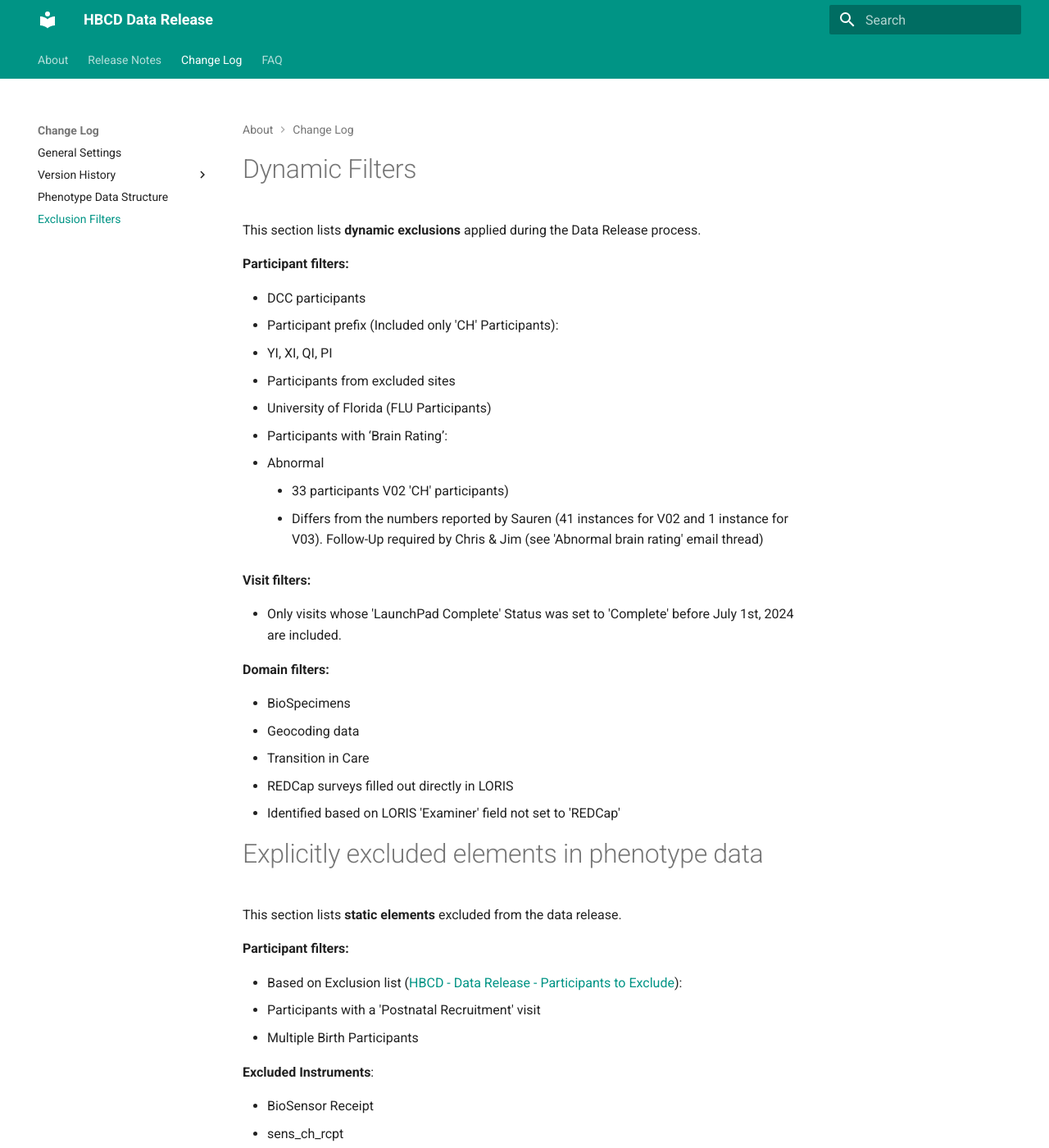
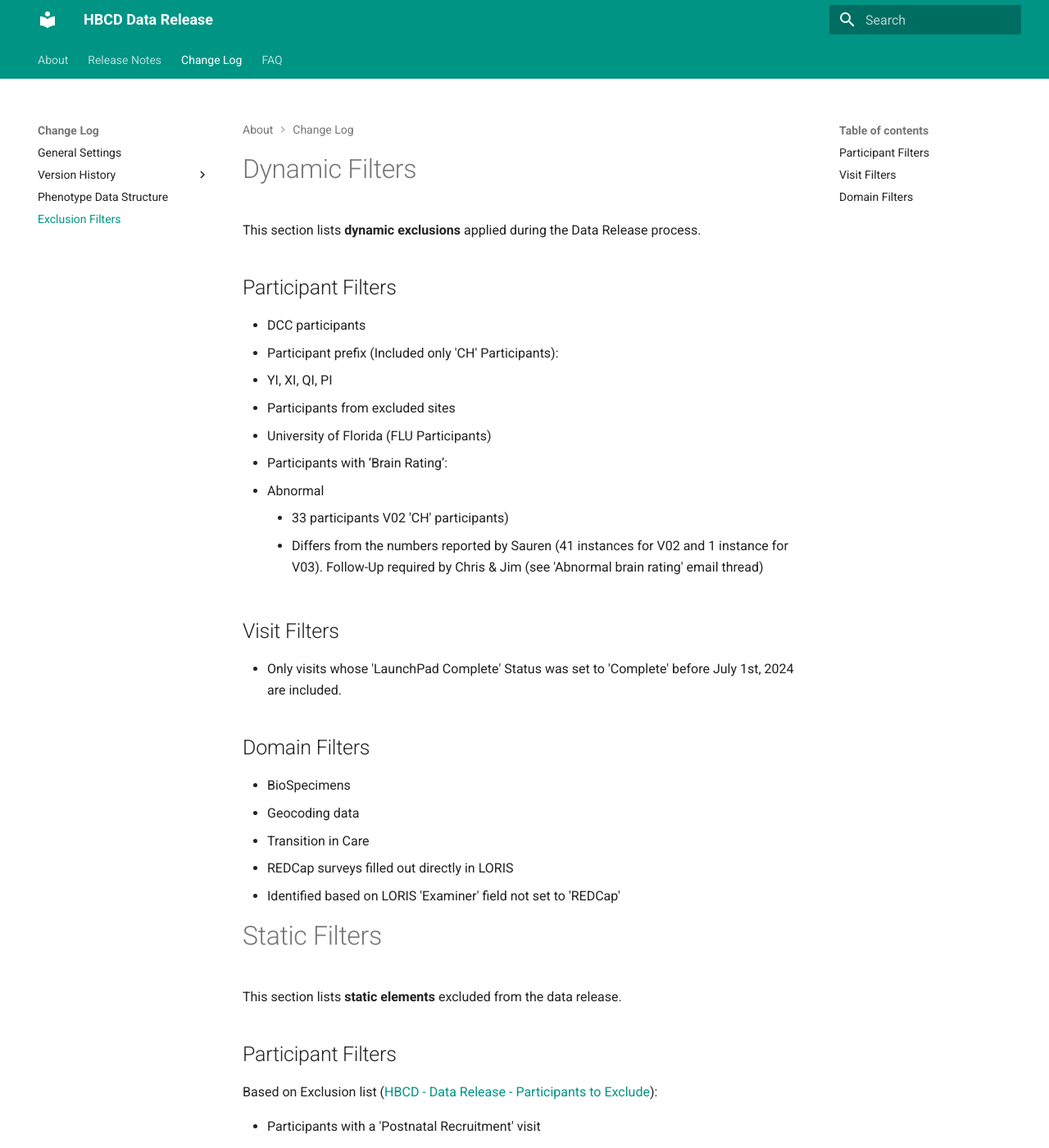
Before and after one commit to mattcieslak/hbcd-docs, an MkDocs documentation site: the page built from docs/changelog/filters.md, in a window 1280 px wide and 1400 px high. Shown: the whole window at 82% size. Built offline with MkDocs 1.6.1 and Material for MkDocs 9.7.7, drawn with Linux system fonts in a browser that asks for light colours; some of the changed text lies outside the part shown.

Commit message:
filter change log

```diff
--- a/docs/changelog/filters.md
+++ b/docs/changelog/filters.md
@@ -1,8 +1,7 @@
 # Dynamic Filters
 This section lists **dynamic exclusions** applied during the Data Release process.
 
-**Participant filters:**
-
+## Participant Filters
 * DCC participants
 * Participant prefix (Included only 'CH' Participants):
   * YI, XI, QI, PI
@@ -13,99 +12,93 @@ This section lists **dynamic exclusions** applied during the Data Release proces
     * 33 participants V02 'CH' participants)
     * Differs from the numbers reported by Sauren (41 instances for V02 and 1 instance for V03). Follow-Up required by Chris & Jim (see 'Abnormal brain rating' email thread)
 
-**Visit filters:**
-
+## Visit Filters
 * Only visits whose 'LaunchPad Complete' Status was set to 'Complete' before July 1st, 2024 are included.
 
-**Domain filters:**
-
+## Domain Filters
 * BioSpecimens
 * Geocoding data
 * Transition in Care
 * REDCap surveys filled out directly in LORIS
   * Identified based on LORIS 'Examiner' field not set to 'REDCap'
 
-# Explicitly excluded elements in phenotype data
+# Static Filters
 This section lists **static elements** excluded from the data release.
 
-**Participant filters:**
+## Participant Filters
+Based on Exclusion list ([HBCD - Data Release - Participants to Exclude](https://docs.google.com/spreadsheets/d/16jKl8BMqCFLqjXovIhzSUDJYh6lzT3ExPuVy6iUnV3E/edit?gid=0#gid=0)):
 
-* Based on Exclusion list ([HBCD \- Data Release - Participants to Exclude](https://docs.google.com/spreadsheets/d/16jKl8BMqCFLqjXovIhzSUDJYh6lzT3ExPuVy6iUnV3E/edit?gid=0#gid=0)):
   * Participants with a 'Postnatal Recruitment' visit
   * Multiple Birth Participants
 
-**Excluded Instruments**:
+## Excluded Instruments
+* BioSensor Receipt
+  * sens_ch_rcpt
+* EEG Acquisition Checklists
+  * eeg_ch_chkl
+  * eeg_ch_chkl_1
+  * eeg_ch_chkl_2
+* MRI Checklists
+  * mri_ra_chkl_data
+  * mri_ra_chkl_scan
+* MRI Pre/Post Scan Prep
+  * mri_ra_prep
+* NIH Baby Toolbox
+  * ncl_ch_nbtb
+* Participant Feedback
+  * adm_cg_fb
+* RA Feedback
+  * adm_ra_fb
+* Participant Alerts
+  * admin_alert
+* TLFB (Timeline Follow Back)
+  * pex_ch_tlfb
+* Transitions in Care Questionnaire
+  * sed_cg_tic
+* Visit Data
+  * adm_fd_visitdata
+* Visit Start
+  * visit_start
+* Urgent Events
+  * adm_fd_urgent
 
-* BioSensor Receipt
-  * sens\_ch\_rcpt
-* EEG Acquisition Checklists
-  * eeg\_ch\_chkl
-  * eeg\_ch\_chkl\_1
-  * eeg\_ch\_chkl\_2
-* MRI Checklists
-  * mri\_ra\_chkl\_data
-  * mri\_ra\_chkl\_scan
-* MRI Pre/Post Scan Prep
-  * mri\_ra\_prep
-* NIH Baby Toolbox
-  * ncl\_ch\_nbtb
-* Participant Feedback
-  * adm\_cg\_fb
-* RA Feedback
-  * adm\_ra\_fb
-* Participant Alerts
-  * admin\_alert
-* TLFB (Timeline Follow Back)
-  * pex\_ch\_tlfb
-* Transitions in Care Questionnaire
-  * sed\_cg\_tic
-* Visit Data
-  * adm\_fd\_visitdata
-* Visit Start
-  * visit\_start
-* Urgent Events
-  * adm\_fd\_urgent
-
-**Excluded instrument fields:**
-
+## Excluded instrument fields
 * Examiner (Examiner)
 * Date of Birth (DOB)
-* Date of Administration (Date\_taken)
-* Start timestamp (timestamp\_start)
-* Stop timestamp (timestamp\_stop)
-* REDCap timestamp (timestamp\_redcap\_locked)
+* Date of Administration (Date_taken)
+* Start timestamp (timestamp_start)
+* Stop timestamp (timestamp_stop)
+* REDCap timestamp (timestamp_redcap_locked)
 * Clinical Alerts
 * REDCap Complete status ('complete').
 * Scannable codes (BioSamples codes, tracking Nos, etc...)
 
-**Field Conversions**
+# Field Conversions
 
 * V01 conversions:
   * The 'Sex' field for participants with only a V01 visit changed to 'Other'
-  * For V01, all “Candidate\_Age” values are replaced with “n/a”
+  * For V01, all “Candidate_Age” values are replaced with “n/a”
 * Empty string “” or missing values replaced with the default ReproSchema-compliant string “n/a”
 * 'Candidate age at Administration' converted from 'months' to 'years' with a 3 decimal point precision (for all visits other than V01)
 * Extreme/Out of range values converted to ‘n/a’. Current threshold conversions:
-  * Pex Bm Healthv2 Inf (‘pex\_bm\_healthv2\_inf’) instrument:
-    * Field “001\_i\_01”: higher than 16\.
-    * Field “001\_i\_02”: higher than 66\.
+  * Pex Bm Healthv2 Inf (‘pex_bm_healthv2_inf’) instrument:
+    * Field “001_i_01”: higher than 16.
+    * Field “001_i_02”: higher than 66.
     * Field “002”: outside of range 12-51.
-    * Field “002\_i\_01”: outside of range 30-130.
+    * Field “002_i_01”: outside of range 30-130.
 
 # Upcoming/Pending Filters
-**Pending Field filters:**
-
+## Pending Field filters
 * Brain Rating associated fields
 * Open text fields (Custom per instrument. Check on a case by case basis)
-* Fields in 'HBCD\_Include\_vs\_not\_Include' tab of the '[Internal Facing](https://docs.google.com/spreadsheets/d/1qKuhIvogkOCVg-lDk30WKd5tfF0xuy-ChubOBSqOYNQ/edit?gid=1013027810#gid=1013027810)' document
+* Fields in 'HBCD_Include_vs_not_Include' tab of the '[Internal Facing](https://docs.google.com/spreadsheets/d/1qKuhIvogkOCVg-lDk30WKd5tfF0xuy-ChubOBSqOYNQ/edit?gid=1013027810#gid=1013027810)' document
 
-**Upcoming:**
-
-* Change '\_i\_' to '\_\_' in Data Dictionary
+## Upcoming
+* Change '_i_' to '__' in Data Dictionary
 * Gestational Age at Administration'
 * Optional Secondary Age for MRI 'scans.tsv'
-* scans.tsv file – MRI \-  'Candidate Age at Administration' based on jittered DoB in ‘Years’ with three decimal point precision
-* scans.tsv file – EEG \- 'Candidate Age at Administration' based on jittered DoB in ‘Years’ with three decimal point precision
+* scans.tsv file – MRI -  'Candidate Age at Administration' based on jittered DoB in ‘Years’ with three decimal point precision
+* scans.tsv file – EEG - 'Candidate Age at Administration' based on jittered DoB in ‘Years’ with three decimal point precision
 
 **Logs**
 
@@ -116,108 +109,105 @@ The following logs are generated for double-checking purposes (Logs are not shar
 * Discrepancies in Participants queried from database vs the .tsv list of participants from assembly bids (based on the MRI pipeline)
 * Log of errors found during parsing of data release data dump
 
-**Embedded instrument data files**
-
+# Embedded instrument data files
 These are the instruments/fields that were included in the release.
 
-**V1.1:**
+## V1.1
+* biosample_urine.json
+* biosample_urine.tsv
 
-* biosample\_urine.json
-* biosample\_urine.tsv
-
-**V1.0:**
-
-* adm\_bm\_screen.json
-* adm\_bm\_screen.tsv
-* mh\_cg\_erica\_3\_7m.json
-* mh\_cg\_erica\_3\_7m.tsv
-* mh\_cg\_erica\_7\_9m.json
-* mh\_cg\_erica\_7\_9m.tsv
-* mh\_cg\_erica\_cons\_3\_7m.json
-* mh\_cg\_erica\_cons\_3\_7m.tsv
-* mh\_cg\_erica\_cons\_7\_9m.json
-* mh\_cg\_erica\_cons\_7\_9m.tsv
-* mh\_cg\_erica\_fcm\_3\_7m.json
-* mh\_cg\_erica\_fcm\_3\_7m.tsv
-* mh\_cg\_erica\_fcm\_7\_9m.json
-* mh\_cg\_erica\_fcm\_7\_9m.tsv
-* mh\_cg\_erica\_fcm\_adm\_3\_7m.json
-* mh\_cg\_erica\_fcm\_adm\_3\_7m.tsv
-* mh\_cg\_erica\_fcm\_adm\_7\_9m.json
-* mh\_cg\_erica\_fcm\_adm\_7\_9m.tsv
-* mh\_cg\_erica\_rel\_3\_7m.json
-* mh\_cg\_erica\_rel\_3\_7m.tsv
-* mh\_cg\_erica\_rel\_7\_9m.json
-* mh\_cg\_erica\_rel\_7\_9m.tsv
-* mh\_cg\_ibqr.json
-* mh\_cg\_ibqr.tsv
-* mh\_cg\_mapdb\_i\_inf.json
-* mh\_cg\_mapdb\_i\_inf.tsv
-* mh\_cg\_pms\_i\_cc\_i\_inf.json
-* mh\_cg\_pms\_i\_cc\_i\_inf.tsv
-* ncl\_cg\_spm2\_i\_inf.json
-* ncl\_cg\_spm2\_i\_inf.tsv
-* ncl\_ch\_mlds.json
-* ncl\_ch\_mlds.tsv
-* nt\_ch\_sens\_i\_qtn\_1.json
-* nt\_ch\_sens\_i\_qtn\_1.tsv
-* nt\_ch\_sens\_i\_qtn\_2.json
-* nt\_ch\_sens\_i\_qtn\_2.tsv
-* nt\_ch\_sens\_i\_qtn\_3.json
-* nt\_ch\_sens\_i\_qtn\_3.tsv
-* nt\_pa\_gabi\_rcpt.json
-* nt\_pa\_gabi\_rcpt.tsv
-* nt\_pa\_gabi\_setup.json
-* nt\_pa\_gabi\_setup.tsv
-* pex\_bm\_apa.json
-* pex\_bm\_apa.tsv
-* pex\_bm\_assistv1.json
-* pex\_bm\_assistv1.tsv
-* pex\_bm\_assistv2.json
-* pex\_bm\_assistv2.tsv
-* pex\_bm\_assistv3.json
-* pex\_bm\_assistv3.tsv
-* pex\_bm\_epds.json
-* pex\_bm\_epds.tsv
-* pex\_bm\_health\_preg\_i\_chroncond.json
-* pex\_bm\_health\_preg\_i\_chroncond.tsv
-* pex\_bm\_health\_preg\_i\_erhosp.json
-* pex\_bm\_health\_preg\_i\_erhosp.tsv
-* pex\_bm\_health\_preg\_i\_exp\_i\_vacc.json
-* pex\_bm\_health\_preg\_i\_exp\_i\_vacc.tsv
-* pex\_bm\_health\_preg\_i\_healthhx.json
-* pex\_bm\_health\_preg\_i\_healthhx.tsv
-* pex\_bm\_health\_preg\_i\_illness.json
-* pex\_bm\_health\_preg\_i\_illness.tsv
-* pex\_bm\_health\_preg\_i\_meds.json
-* pex\_bm\_health\_preg\_i\_meds.tsv
-* pex\_bm\_healthv2\_inf.json
-* pex\_bm\_healthv2\_inf.tsv
-* pex\_bm\_healthv2\_preg.json
-* pex\_bm\_healthv2\_preg.tsv
-* pex\_bm\_psych.json
-* pex\_bm\_psych.tsv
-* pex\_bm\_str\_i\_ptsd.json
-* pex\_bm\_str\_i\_ptsd.tsv
-* ph\_cg\_phx\_i\_bfh.json
-* ph\_cg\_phx\_i\_bfh.tsv
-* ph\_ch\_anthro.json
-* ph\_ch\_anthro.tsv
-* sed\_bm\_bfy.json
-* sed\_bm\_bfy.tsv
-* sed\_bm\_demo.json
-* sed\_bm\_demo.tsv
-* sed\_bm\_ehits.json
-* sed\_bm\_ehits.tsv
-* sed\_bm\_nbhsaf.json
-* sed\_bm\_nbhsaf.tsv
-* sed\_bm\_paces.json
-* sed\_bm\_paces.tsv
-* sed\_bm\_phx\_i\_discr.json
-* sed\_bm\_phx\_i\_discr.tsv
-* sed\_bm\_strsup.json
-* sed\_bm\_strsup.tsv
-* sed\_cg\_foodins.json
-* sed\_cg\_foodins.tsv
-* sens\_ch\_setup.json
-* sens\_ch\_setup.tsv
+## V1.0
+* adm_bm_screen.json
+* adm_bm_screen.tsv
+* mh_cg_erica_3_7m.json
+* mh_cg_erica_3_7m.tsv
+* mh_cg_erica_7_9m.json
+* mh_cg_erica_7_9m.tsv
+* mh_cg_erica_cons_3_7m.json
+* mh_cg_erica_cons_3_7m.tsv
+* mh_cg_erica_cons_7_9m.json
+* mh_cg_erica_cons_7_9m.tsv
+* mh_cg_erica_fcm_3_7m.json
+* mh_cg_erica_fcm_3_7m.tsv
+* mh_cg_erica_fcm_7_9m.json
+* mh_cg_erica_fcm_7_9m.tsv
+* mh_cg_erica_fcm_adm_3_7m.json
+* mh_cg_erica_fcm_adm_3_7m.tsv
+* mh_cg_erica_fcm_adm_7_9m.json
+* mh_cg_erica_fcm_adm_7_9m.tsv
+* mh_cg_erica_rel_3_7m.json
+* mh_cg_erica_rel_3_7m.tsv
+* mh_cg_erica_rel_7_9m.json
+* mh_cg_erica_rel_7_9m.tsv
+* mh_cg_ibqr.json
+* mh_cg_ibqr.tsv
+* mh_cg_mapdb_i_inf.json
+* mh_cg_mapdb_i_inf.tsv
+* mh_cg_pms_i_cc_i_inf.json
+* mh_cg_pms_i_cc_i_inf.tsv
+* ncl_cg_spm2_i_inf.json
+* ncl_cg_spm2_i_inf.tsv
+* ncl_ch_mlds.json
+* ncl_ch_mlds.tsv
+* nt_ch_sens_i_qtn_1.json
+* nt_ch_sens_i_qtn_1.tsv
+* nt_ch_sens_i_qtn_2.json
+* nt_ch_sens_i_qtn_2.tsv
+* nt_ch_sens_i_qtn_3.json
+* nt_ch_sens_i_qtn_3.tsv
+* nt_pa_gabi_rcpt.json
+* nt_pa_gabi_rcpt.tsv
+* nt_pa_gabi_setup.json
+* nt_pa_gabi_setup.tsv
+* pex_bm_apa.json
+* pex_bm_apa.tsv
+* pex_bm_assistv1.json
+* pex_bm_assistv1.tsv
+* pex_bm_assistv2.json
+* pex_bm_assistv2.tsv
+* pex_bm_assistv3.json
+* pex_bm_assistv3.tsv
+* pex_bm_epds.json
+* pex_bm_epds.tsv
+* pex_bm_health_preg_i_chroncond.json
+* pex_bm_health_preg_i_chroncond.tsv
+* pex_bm_health_preg_i_erhosp.json
+* pex_bm_health_preg_i_erhosp.tsv
+* pex_bm_health_preg_i_exp_i_vacc.json
+* pex_bm_health_preg_i_exp_i_vacc.tsv
+* pex_bm_health_preg_i_healthhx.json
+* pex_bm_health_preg_i_healthhx.tsv
+* pex_bm_health_preg_i_illness.json
+* pex_bm_health_preg_i_illness.tsv
+* pex_bm_health_preg_i_meds.json
+* pex_bm_health_preg_i_meds.tsv
+* pex_bm_healthv2_inf.json
+* pex_bm_healthv2_inf.tsv
+* pex_bm_healthv2_preg.json
+* pex_bm_healthv2_preg.tsv
+* pex_bm_psych.json
+* pex_bm_psych.tsv
+* pex_bm_str_i_ptsd.json
+* pex_bm_str_i_ptsd.tsv
+* ph_cg_phx_i_bfh.json
+* ph_cg_phx_i_bfh.tsv
+* ph_ch_anthro.json
+* ph_ch_anthro.tsv
+* sed_bm_bfy.json
+* sed_bm_bfy.tsv
+* sed_bm_demo.json
+* sed_bm_demo.tsv
+* sed_bm_ehits.json
+* sed_bm_ehits.tsv
+* sed_bm_nbhsaf.json
+* sed_bm_nbhsaf.tsv
+* sed_bm_paces.json
+* sed_bm_paces.tsv
+* sed_bm_phx_i_discr.json
+* sed_bm_phx_i_discr.tsv
+* sed_bm_strsup.json
+* sed_bm_strsup.tsv
+* sed_cg_foodins.json
+* sed_cg_foodins.tsv
+* sens_ch_setup.json
+* sens_ch_setup.tsv
```
